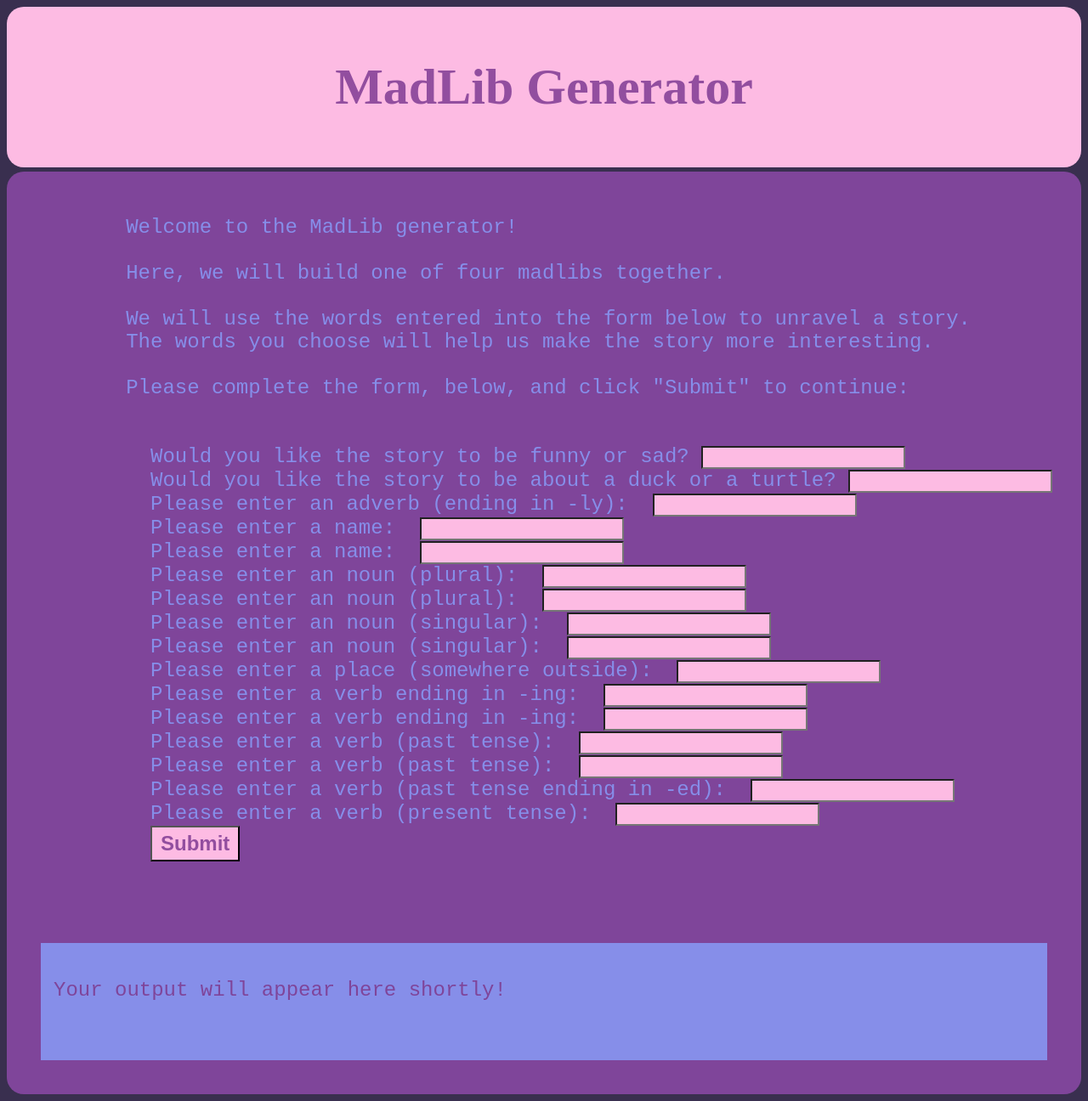
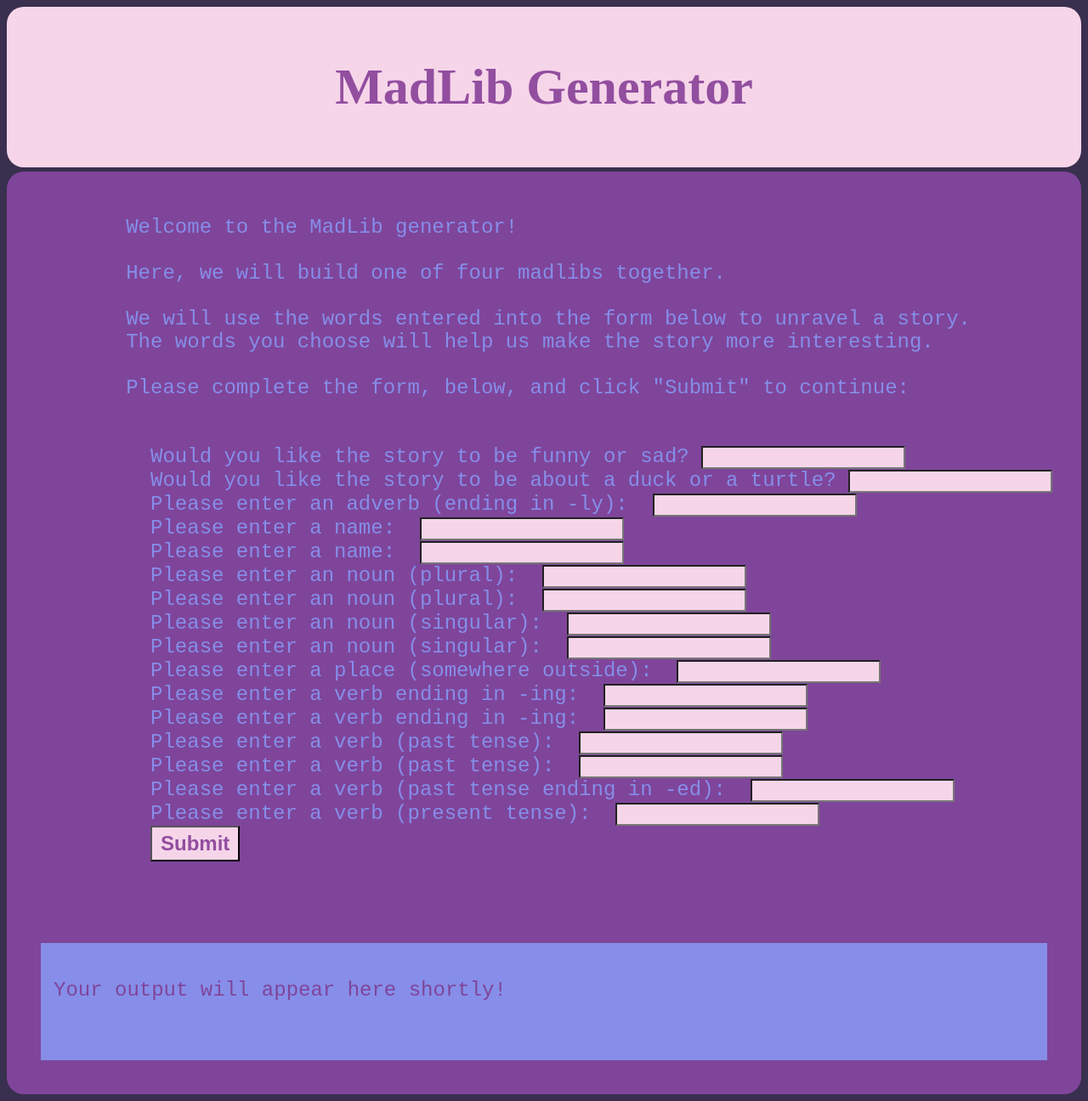
Before and after one commit to jossshhh-brown/Programming_Fundamentals, a plain HTML site: page index.html in a window 1280 px wide. Shown: the whole page at 85% size. Drawn offline with Linux system fonts and the light colour scheme.

Commit message:
Updating colors to be more accessible

```diff
--- a/CSS/styles.css
+++ b/CSS/styles.css
@@ -1,5 +1,5 @@
 header {
-  background-color: rgb(253, 187, 227);
+  background-color: rgb(246, 213, 233);
   padding: 10px;
   text-align: center;
   border-radius: 20px;
@@ -21,7 +21,7 @@ p, pre {
 }
 
 span {
-  background: rgb(253, 187, 227);
+  background: rgb(246, 213, 233);
   color:rgb(146, 78, 159);
 }
 
@@ -36,13 +36,13 @@ main {
 }
 
 input {
-  background-color:rgb(253, 187, 227);
+  background-color:rgb(246, 213, 233);
   color: rgb(146, 78, 159);
   font-size: 18px;
 }
 
 input.submit {
-  background-color:rgb(253, 187, 227);
+  background-color:rgb(246, 213, 233);
   color: rgb(146, 78, 159);
   font-size: 24px;
   font-weight: bold;
```
